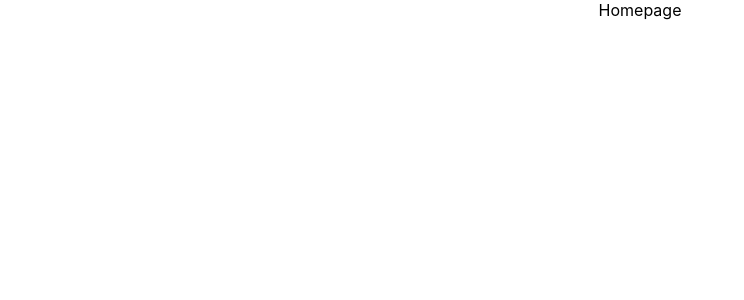
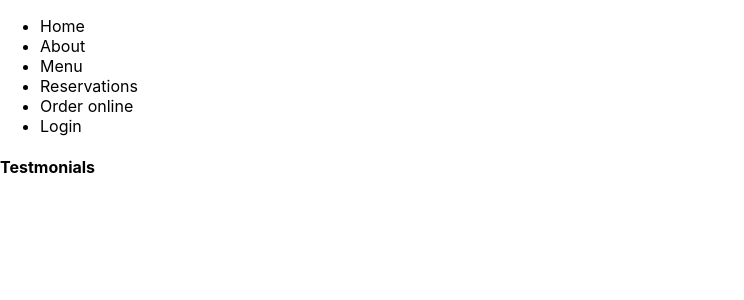
Before and after one commit to Mahrryie/little-lemon-meta, a React (Create React App) app: page / in a window 1280 px wide. Shown: the top 300 px of the page, without its empty margins (0-744 px from the left). Built offline with nearby package versions, Linux system fonts and the light colour scheme.

Commit message:
added fHeader, Nav, Main, Footer components

```diff
--- a/public/index.html
+++ b/public/index.html
@@ -5,10 +5,11 @@
     <link rel="icon" href="%PUBLIC_URL%/favicon.ico" />
     <meta name="viewport" content="width=device-width, initial-scale=1" />
     <meta name="theme-color" content="#000000" />
-    <meta
-      name="description"
-      content="Web site created using create-react-app"
-    />
+    <meta name="og:title" content="Little Lemon"/>
+    <meta name="description" content="The best Mediterranian restaurant"/>
+    <meta name="og:description" content="The best Mediterranian restaurant"/>
+    <!-- TODO: need to add a proper image -->
+    <!-- <meta name="og:image" content="/some-url"/> -->
     <link rel="apple-touch-icon" href="%PUBLIC_URL%/logo192.png" />
     <!--
       manifest.json provides metadata used when your web app is installed on a
--- a/src/App.js
+++ b/src/App.js
@@ -1,10 +1,15 @@
 import './App.css';
+import Header from './components/Header';
+import Main from './components/Main';
+import Footer from './components/Footer';
 
 function App() {
   return (
-    <div className="App">
-      Homepage
-    </div>
+    <>
+      <Header/>
+      <Main/>
+     <Footer/>
+    </>
   );
 }
 
--- /dev/null
+++ b/src/components/Footer.js
@@ -0,0 +1,14 @@
+import React from 'react';
+
+const Footer = () => {
+  return (
+    <footer class='footer'>
+    <div class='footer-img'></div>
+    <div class='footer-nav'></div>
+    <div class='footer-contact'></div>
+    <div class='footer-socials'></div>
+  </footer>
+  )
+}
+
+export default Footer;
--- /dev/null
+++ b/src/components/Header.js
@@ -0,0 +1,12 @@
+import React from 'react';
+import Nav from './Nav';
+
+const Header = () => {
+  return (
+    <header>
+      <Nav/>
+    </header>
+  )
+}
+
+export default Header;
--- /dev/null
+++ b/src/components/Main.js
@@ -0,0 +1,27 @@
+import React from 'react';
+import Nav from './Nav';
+
+const Main = () => {
+  return (
+    <main>
+      <div class='banner'>
+        <div class='banner-content'></div>
+        <div class='banner-img'></div>
+      </div>
+      <div clas="specials">
+        <div class="specials-header"></div>
+        <div class="specials-content"></div>
+      </div>
+      <div class="testimonials">
+        <h4>Testmonials</h4>
+        <div class="testimonials-content"></div>
+      </div>
+      <div class='about'>
+      <div class='about-content'></div>
+        <div class='about-img'></div>
+      </div>
+    </main>
+  )
+}
+
+export default Main;
--- /dev/null
+++ b/src/components/Nav.js
@@ -0,0 +1,18 @@
+import React from 'react';
+
+const Nav = () => {
+  return (
+    <nav>
+      <ul>
+        <li>Home</li>
+        <li>About</li>
+        <li>Menu</li>
+        <li>Reservations</li>
+        <li>Order online</li>
+        <li>Login</li>
+      </ul>
+    </nav>
+  )
+}
+
+export default Nav;
```
